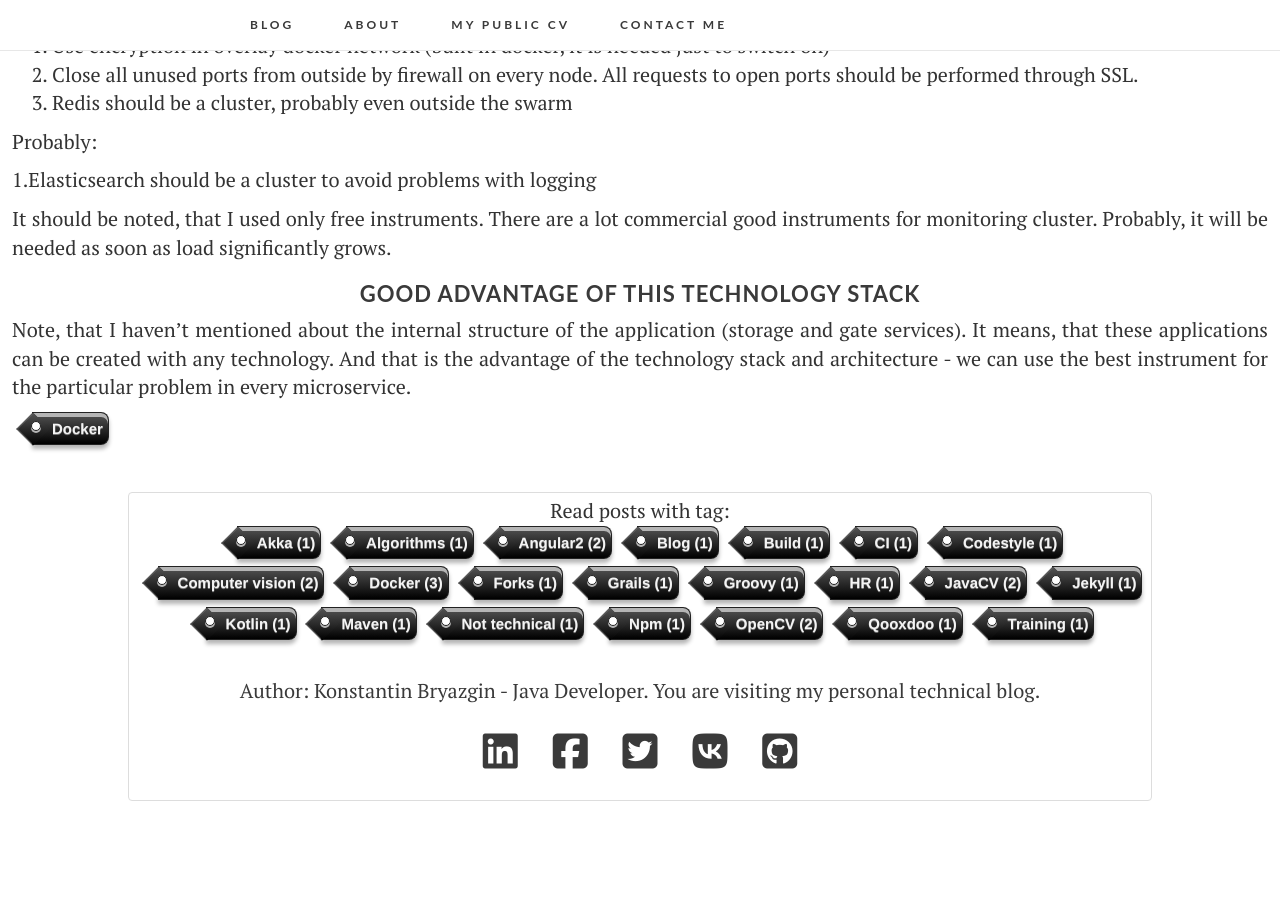
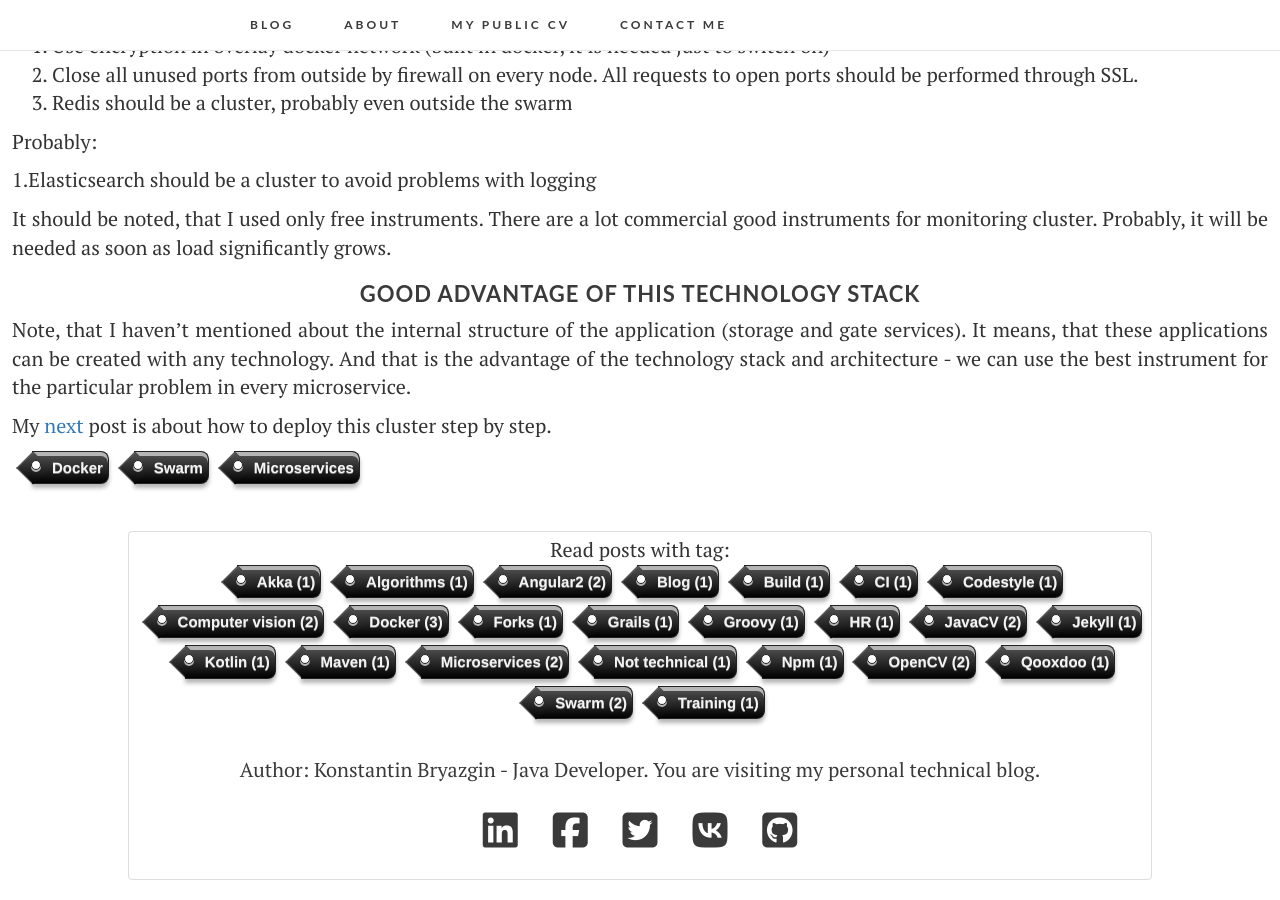
Before and after one commit to kosbr/kosbr.github.io, a Jekyll site: the page built from _posts/2017-10-27-cluster.markdown, in a window 1280 px wide and 900 px high, scrolled down 7166 px. Built offline with Jekyll 4.4.1, drawn with Linux system fonts in a browser that asks for light colours; nearby versions of some CDN libraries; before the commit the page ends 7987 px from its top, so only the background shows below that; some of the changed text lies outside the part shown.

Commit message:
links & tags

```diff
--- a/_posts/2017-09-08-cluster.markdown
+++ b/_posts/2017-10-27-cluster.markdown
@@ -1,9 +1,9 @@
 ---
 layout: post
 title:  "Playground cluster by docker swarm"
-date:   2017-09-08 10:30:39 +0600
+date:   2017-10-27 10:30:39 +0600
 categories:
-tags: Docker
+tags: Docker Swarm Microservices
 ---
 
 I wonder how easy a simple cluster with microservices can be created today.
@@ -218,6 +218,8 @@ Note, that I haven't mentioned about the internal structure of the application (
 It means, that these applications can be created with any technology. And that is the advantage of the technology stack
 and architecture - we can use the best instrument for the particular problem in every microservice.
 
+My [next][next]{:target="_blank"}  post is about how to deploy this cluster step by step.
+
 [portainer]:  https://portainer.io/
 [kibana]:  https://www.elastic.co/products/kibana
 [elastic]:  https://www.elastic.co/products/elasticsearch
@@ -225,3 +227,4 @@ and architecture - we can use the best instrument for the particular problem in
 [swarm]:  https://docs.docker.com/engine/swarm/
 [logstash]: https://www.elastic.co/products/logstash
 [redis]: https://redis.io/
+[next]: /2017/10/27/creation-swarm.html
```
Also changed, not shown: _posts/2017-10-27-creation-swarm.markdown (renamed from _posts/2017-09-19-creation-swarm.markdown, +7 -5 lines), tags/microservices_tag.md (added, +7 -0 lines), tags/swarm_tag.md (added, +7 -0 lines).
